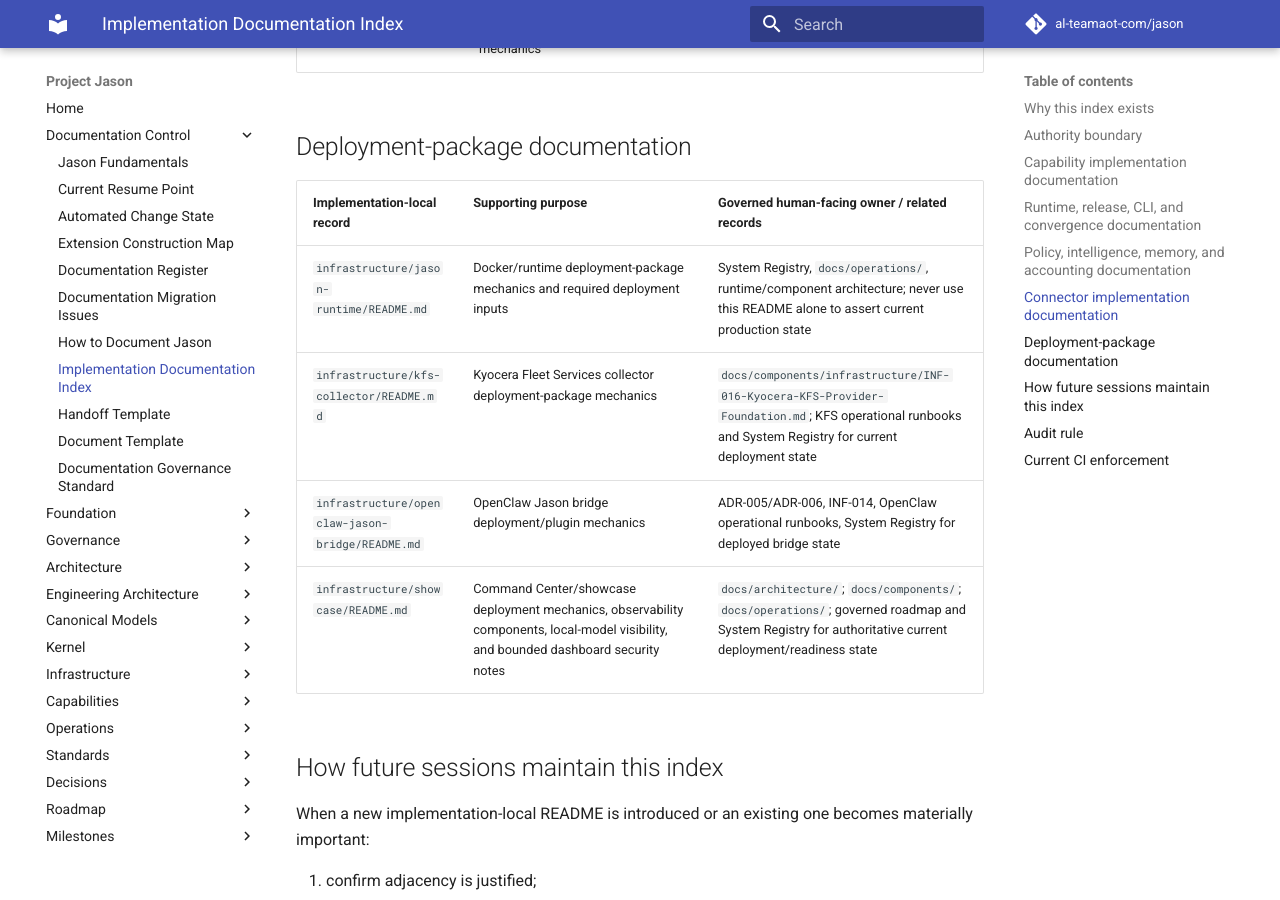
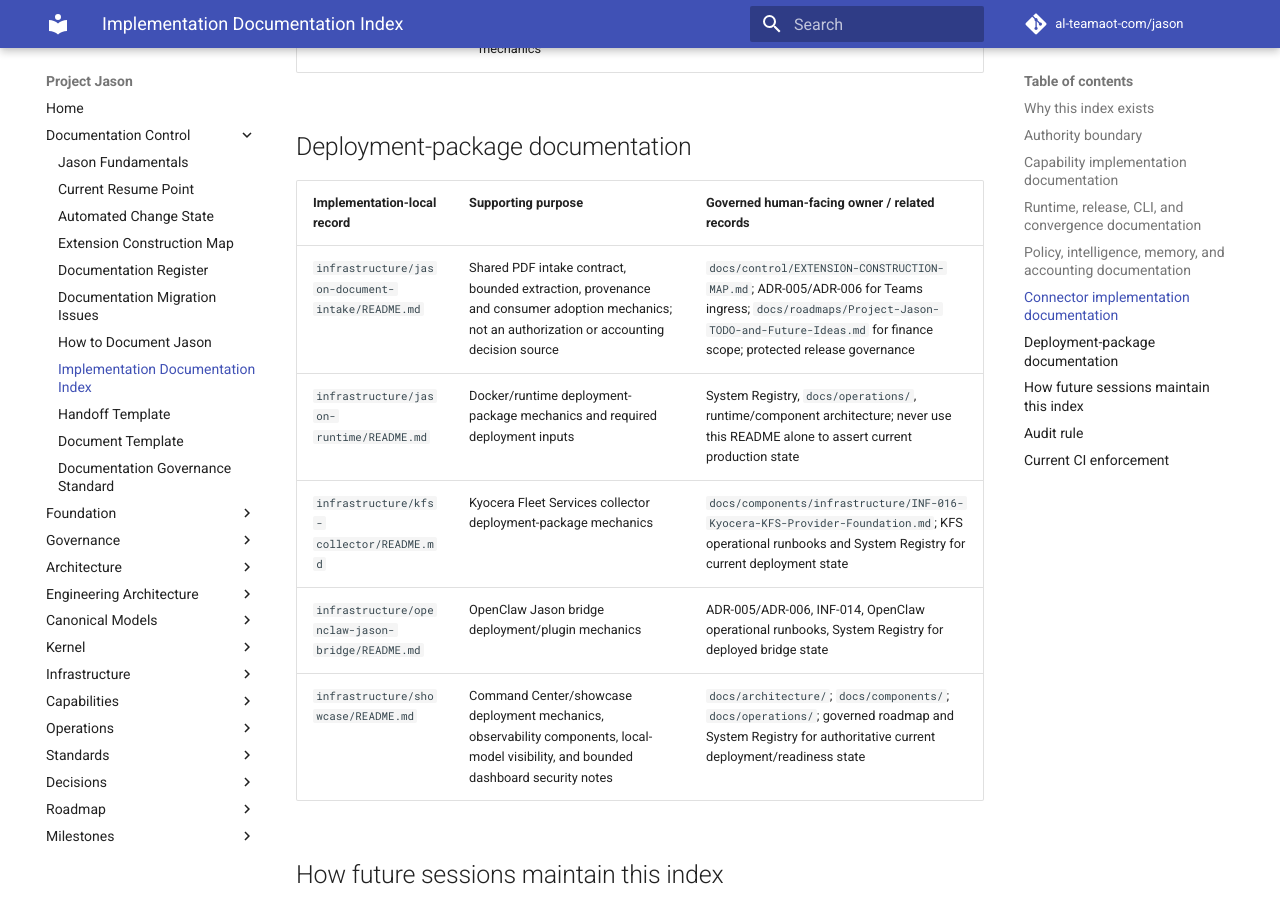
Before and after one commit to al-teamaot-com/jason, an MkDocs documentation site: the page built from docs/control/IMPLEMENTATION-DOCUMENTATION-INDEX.md, in a window 1280 px wide and 900 px high, scrolled down 4494 px. Built offline with MkDocs 1.6.1 and Material for MkDocs 9.7.7, drawn with Linux system fonts in a browser that asks for light colours; comment, search, counter and statistics services are not loaded.

Commit message:
docs: index implementation-local documentation under governed control

```diff
--- a/docs/control/IMPLEMENTATION-DOCUMENTATION-INDEX.md
+++ b/docs/control/IMPLEMENTATION-DOCUMENTATION-INDEX.md
@@ -88,6 +88,7 @@ If a package README contains a material architecture, authority, security, or op
 
 | Implementation-local record | Supporting purpose | Governed human-facing owner / related records |
 |---|---|---|
+| `infrastructure/jason-document-intake/README.md` | Shared PDF intake contract, bounded extraction, provenance and consumer adoption mechanics; not an authorization or accounting decision source | `docs/control/EXTENSION-CONSTRUCTION-MAP.md`; ADR-005/ADR-006 for Teams ingress; `docs/roadmaps/Project-Jason-TODO-and-Future-Ideas.md` for finance scope; protected release governance |
 | `infrastructure/jason-runtime/README.md` | Docker/runtime deployment-package mechanics and required deployment inputs | System Registry, `docs/operations/`, runtime/component architecture; never use this README alone to assert current production state |
 | `infrastructure/kfs-collector/README.md` | Kyocera Fleet Services collector deployment-package mechanics | `docs/components/infrastructure/INF-016-Kyocera-KFS-Provider-Foundation.md`; KFS operational runbooks and System Registry for current deployment state |
 | `infrastructure/openclaw-jason-bridge/README.md` | OpenClaw Jason bridge deployment/plugin mechanics | ADR-005/ADR-006, INF-014, OpenClaw operational runbooks, System Registry for deployed bridge state |
```
